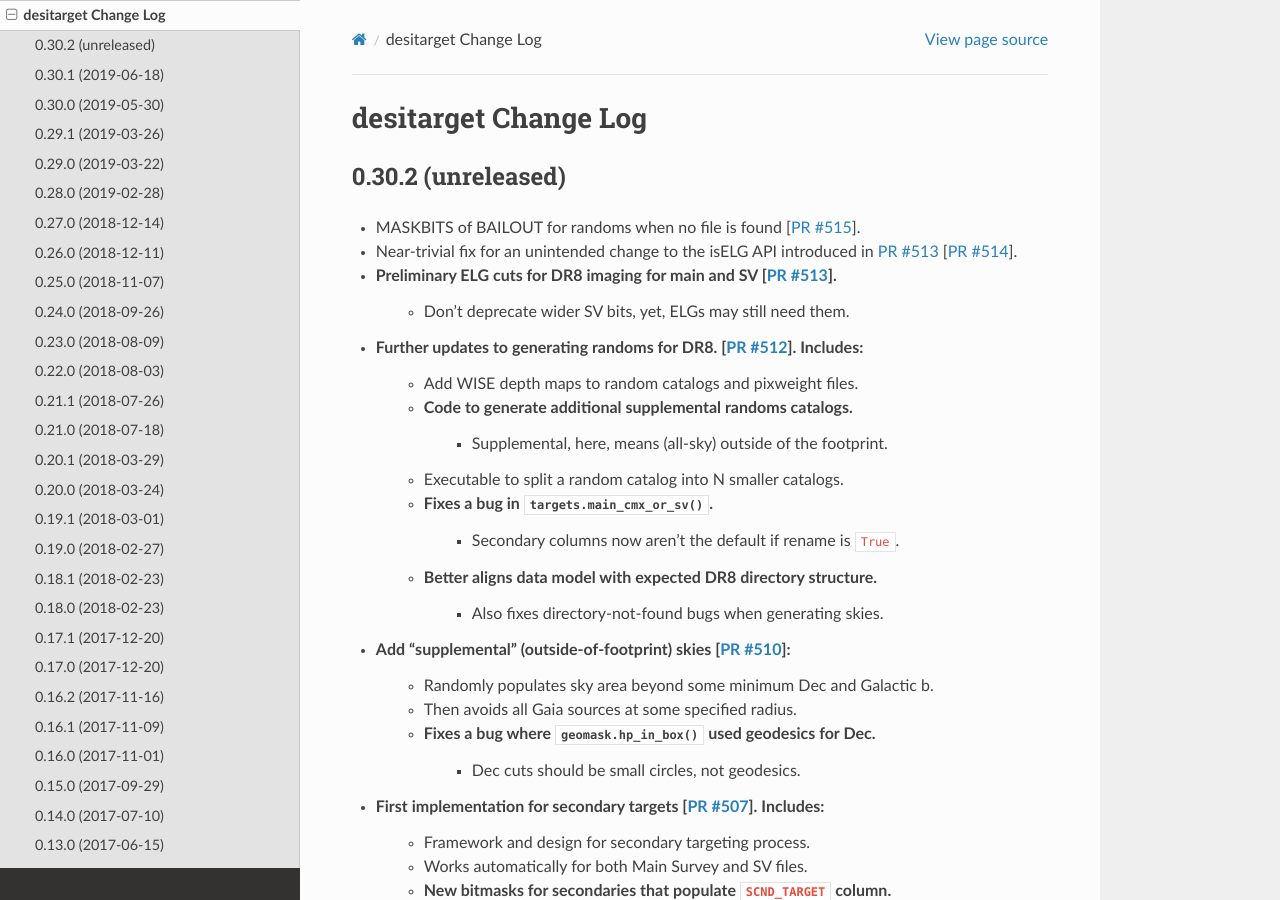
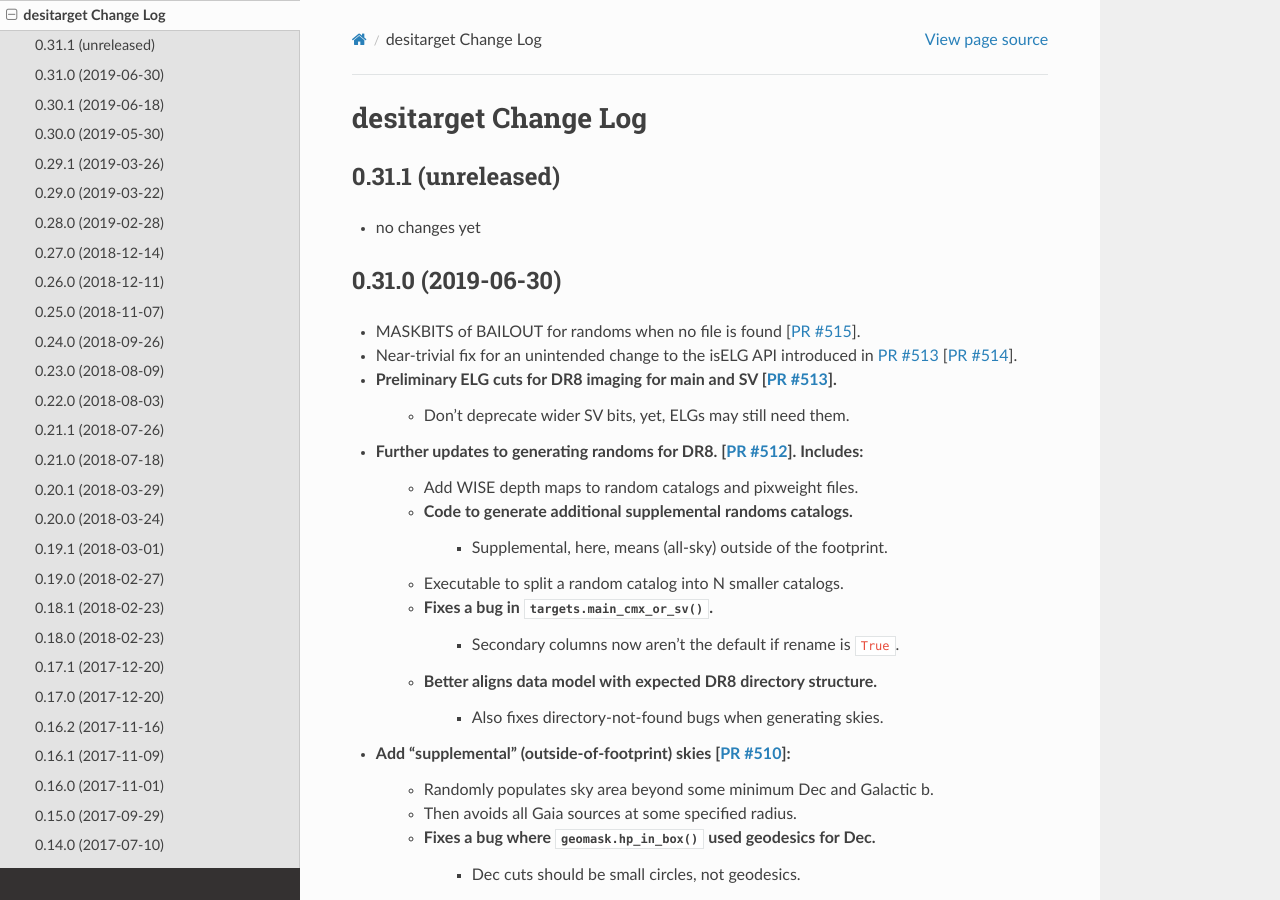
Before and after one commit to desihub/desitarget, a Sphinx documentation site: the page built from doc/changes.rst, in a window 1280 px wide and 900 px high. Built offline with Sphinx 7.4.7 and the Read the Docs theme 2.0.0, drawn with Linux system fonts in a browser that asks for light colours.

Commit message:
update release notes and version for desitarget/0.31.0

```diff
--- a/doc/changes.rst
+++ b/doc/changes.rst
@@ -2,7 +2,12 @@
 desitarget Change Log
 =====================
 
-0.30.2 (unreleased)
+0.31.1 (unreleased)
+-------------------
+
+* no changes yet
+
+0.31.0 (2019-06-30)
 -------------------
 
 * MASKBITS of BAILOUT for randoms when no file is found [`PR #515`_].
--- a/py/desitarget/_version.py
+++ b/py/desitarget/_version.py
@@ -1 +1 @@
-__version__ = '0.30.1.dev3154'
+__version__ = '0.31.0'
```
